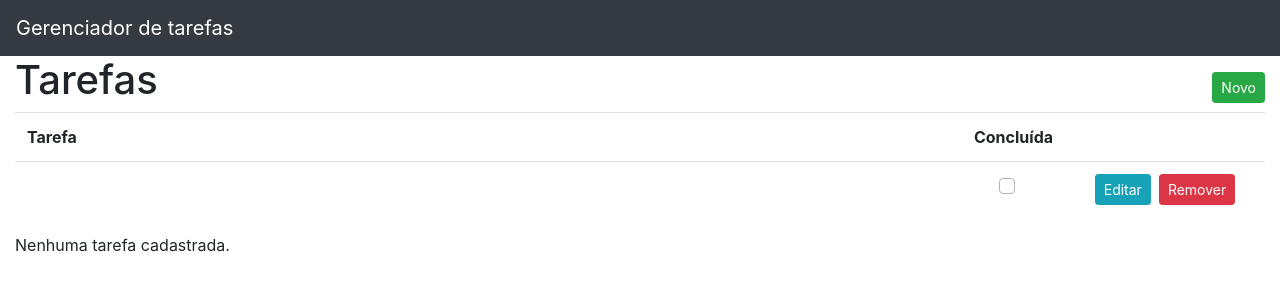
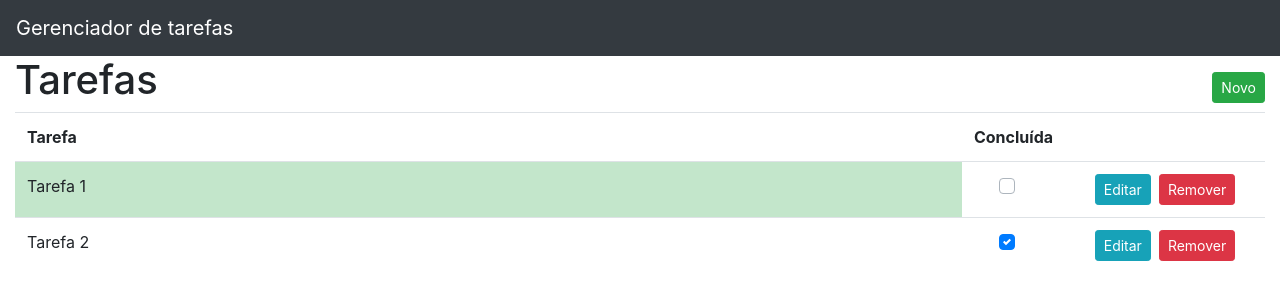
Before and after one commit to neibarros/gerenciador-de-tarefas, an Angular app: page /tarefas/listar in a window 1280 px wide. Shown: the top 300 px of the page. Built offline with nearby package versions, Linux system fonts and the light colour scheme.

Commit message:
listing tarefas part two

```diff
--- a/src/app/tarefas/listar/listar-tarefa.component.html
+++ b/src/app/tarefas/listar/listar-tarefa.component.html
@@ -13,12 +13,14 @@
 		<th>Concluída</th>
 		<th></th>
 	</tr>
-	<tr>
-		<td></td>
-		<td style="width: 70px">
+	<tr *ngFor="let tarefa of tarefas">
+		<td [class.table-success]="!tarefa.concluida">
+			{{ tarefa.nome }}
+		</td>
+		<td style="width: 70px" class="text-center">
 			<div class="custom-control custom-checkbox text-center">
-				<input type="checkbox" class="custom-control-input" id="concluida">
-				<label class="custom-control-label" for="concluida">&nbsp;</label>
+				<input type="checkbox" class="custom-control-input" id="concluida-{{ tarefa.id }}" [value]="tarefa.id" [checked]="tarefa.concluida">
+				<label class="custom-control-label" for="concluida-{{ tarefa.id }}">&nbsp;</label>
 			</div>
 		</td>
 		<td class="text-center" style="width: 200px">
@@ -28,4 +30,4 @@
 	</tr>
 </table>
 
-<p>Nenhuma tarefa cadastrada.</p>
+<p *ngIf="tarefas.length == 0">Nenhuma tarefa cadastrada.</p>
--- a/src/app/tarefas/listar/listar-tarefa.component.ts
+++ b/src/app/tarefas/listar/listar-tarefa.component.ts
@@ -17,6 +17,10 @@ export class ListarTarefaComponent implements OnInit {
 
 	ngOnInit() {
 		this.tarefas = this.listarTodos();
+		this.tarefas = [
+			new Tarefa(1, 'Tarefa 1', false),
+			new Tarefa(2, 'Tarefa 2', true)
+		];
 	}
 
 	listarTodos(): Tarefa[] {
```
Also changed, not shown: 1 other file (tests, documents, lock files or other folders).
